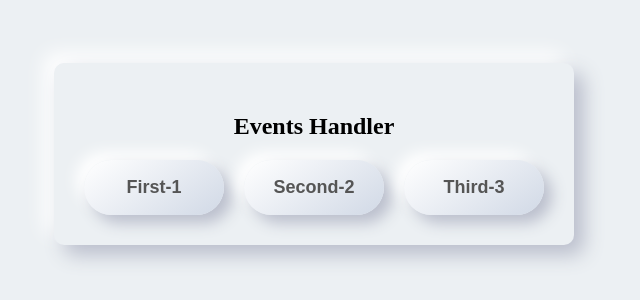
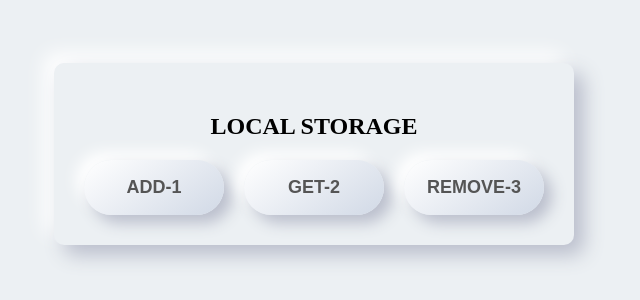
Before and after one commit to ranjeetdakshvanshi/TestSeries-JavaScript, a website built with Vite: page test02/index.html in a window 1280 px wide. Shown: the part 234-534 px from the top of the page, without its empty margins (326-966 px from the left). Built offline with nearby package versions, Linux system fonts and the light colour scheme.

Commit message:
Update index.html

```diff
--- a/test02/index.html
+++ b/test02/index.html
@@ -9,13 +9,14 @@
   </head>
   <body>
     <div class="outer-box">
-      <h2 onclick="this.innerHTML = 'Ooops!'">Events Handler</h2>
+      <h2 onclick="this.innerHTML = 'Ooops!'"> LOCAL STORAGE</h2>
+
       <div class="container">
-          <button  ondblclick="alert(`Inline Event`)"  class="btn">First-1</button>
-          <button id="sec" class="btn">Second-2</button>
-          <button id="third" class="btn">Third-3</button>
+          <button id="first"  class="btn">ADD-1</button>
+          <button id="second" class="btn">GET-2</button>
+          <button id="third" class="btn">REMOVE-3</button>
       </div>
   </div>
-    <script type="module" src="/src/main.js"></script>
+    <script  src="src/main.js"></script>
   </body>
 </html>
```
